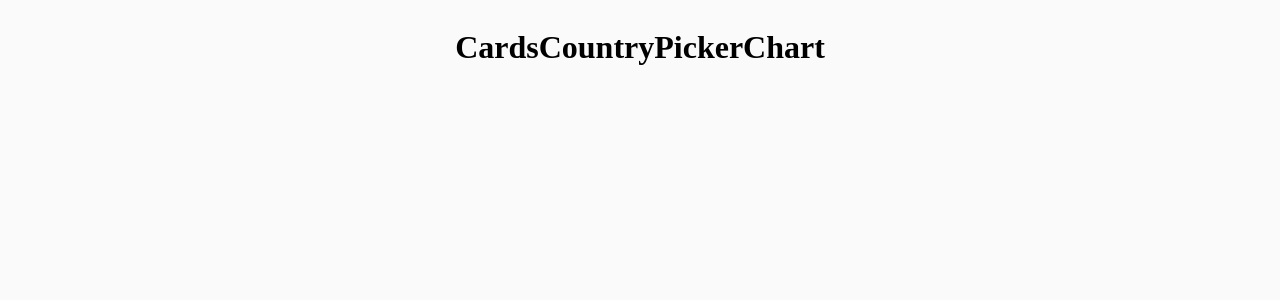
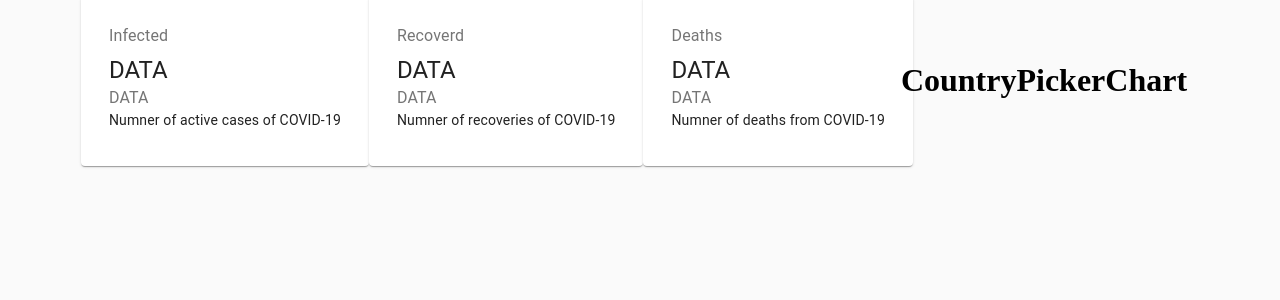
Before and after one commit to elebecca/COVID-19-Tracker-Application-, a React (Create React App) app: page / in a window 1280 px wide. Shown: the top 300 px of the page. Built offline with nearby package versions, Linux system fonts and the light colour scheme; no server answers.

Commit message:
creted structure of cards

```diff
--- a/package.json
+++ b/package.json
@@ -3,6 +3,7 @@
   "version": "0.1.0",
   "private": true,
   "dependencies": {
+    "@material-ui/core": "^4.11.0",
     "@testing-library/jest-dom": "^4.2.4",
     "@testing-library/react": "^9.3.2",
     "@testing-library/user-event": "^7.1.2",
--- a/src/App.js
+++ b/src/App.js
@@ -5,15 +5,21 @@ import style from './App.module.css'
 import { fetchData } from './api';
 
 class App extends React.Component {
+    state = {
+        data: {},
+    }
+
     async componentDidMount(){
-        const data = await fetchData();
+        const fetchedData = await fetchData();
 
-        console.log(data);
+        this.setState({ data: fetchedData})
     }
     render() {
+        const { data } = this.state
+
         return (
             <div className={style.container}>
-                <Cards />
+                <Cards  data={data}/>
                 <CountryPicker />
                 <Chart />
             </div>
--- a/src/components/Cards/Cards.jsx
+++ b/src/components/Cards/Cards.jsx
@@ -1,8 +1,42 @@
 import React from 'react';
+import { Card, CardContent, Typography, Grid } from '@material-ui/core';
 
-const Cards = () =>  {
+import style from './Cards.module.css';
+
+const Cards = (props) =>  {
+    console.log(props);
+
     return (
-        <h1>Cards</h1>
+        <div className={style.container}>
+            <Grid container spacing={3} justify='center'>
+                <Grid item component={Card}>
+                    <CardContent>
+                        <Typography color='textSecondary' gutterBottom>Infected</Typography>
+                        <Typography variant='h5'>DATA</Typography>
+                        <Typography color='textSecondary'>DATA</Typography>
+                        <Typography variant='body2'>Numner of active cases of COVID-19</Typography>
+                    </CardContent>
+                </Grid>
+
+                <Grid item component={Card}>
+                    <CardContent>
+                        <Typography color='textSecondary' gutterBottom>Recoverd</Typography>
+                        <Typography variant='h5'>DATA</Typography>
+                        <Typography color='textSecondary'>DATA</Typography>
+                        <Typography variant='body2'>Numner of recoveries of COVID-19</Typography>
+                    </CardContent>
+                </Grid>
+
+                <Grid item component={Card}>
+                    <CardContent>
+                        <Typography color='textSecondary' gutterBottom>Deaths</Typography>
+                        <Typography variant='h5'>DATA</Typography>
+                        <Typography color='textSecondary'>DATA</Typography>
+                        <Typography variant='body2'>Numner of deaths from COVID-19</Typography>
+                    </CardContent>
+                </Grid>
+            </Grid>
+        </div>
     )
 }
 
```
Also changed, not shown: 1 other file (tests, documents, lock files or other folders).
